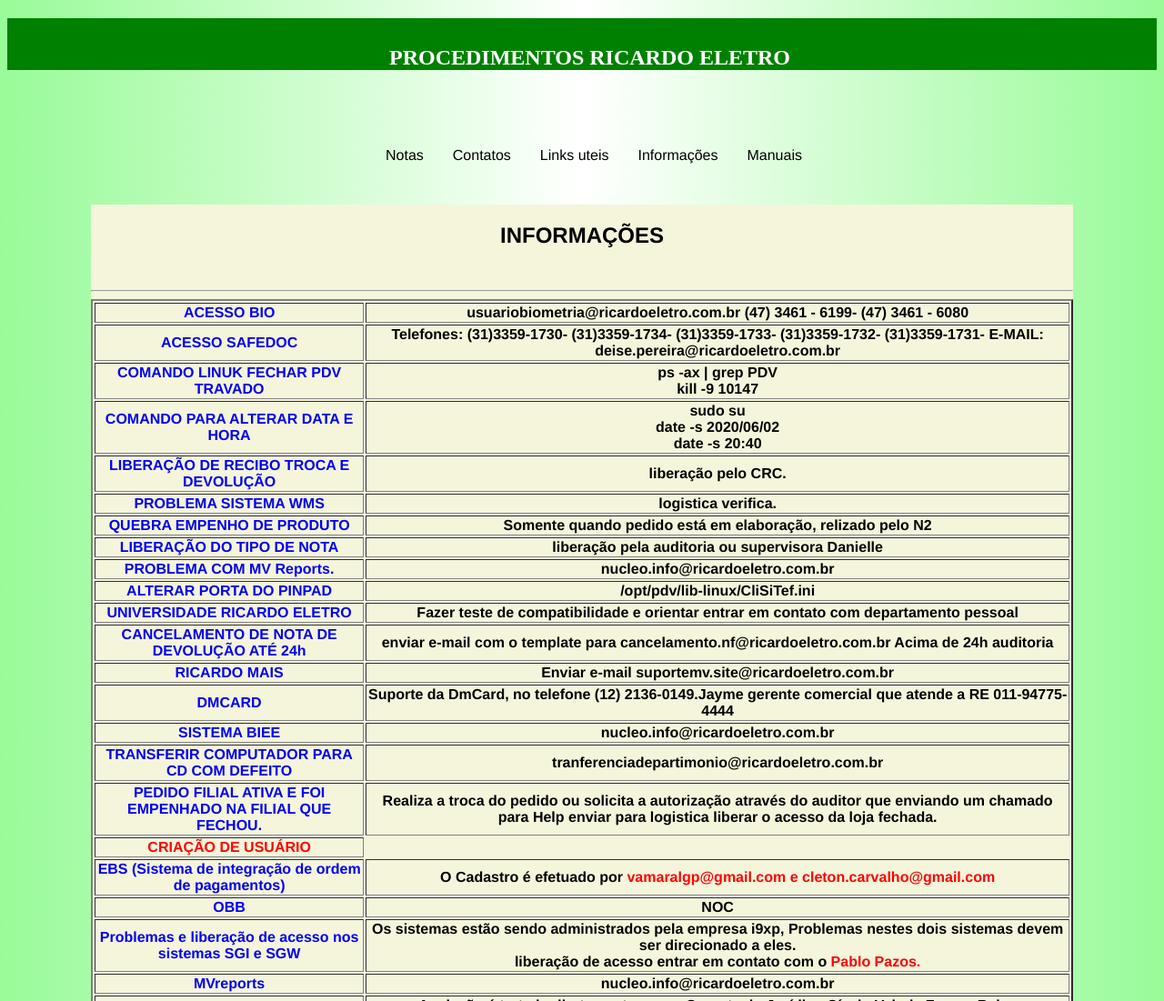
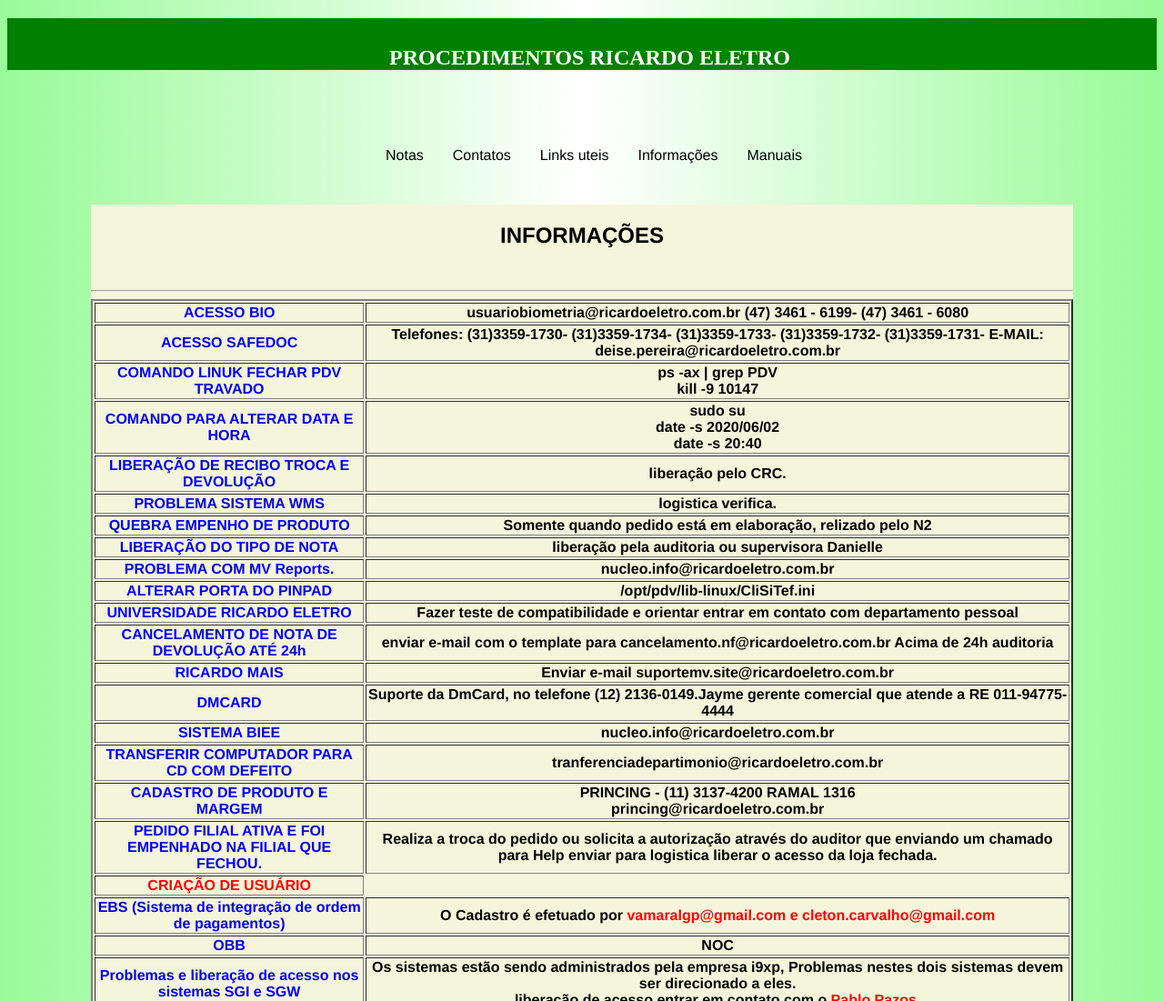
Before and after one commit to katiasveloso/relo, a plain HTML site: page informacoes.html in a window 1280 px wide. Shown: the top 1101 px of the page at 91% size. Drawn offline with Linux system fonts and the light colour scheme.

Commit message:
Update informacoes.html

```diff
--- a/informacoes.html
+++ b/informacoes.html
@@ -206,6 +206,16 @@
 			 <th> <font color="# 0000FF">TRANSFERIR COMPUTADOR PARA CD COM DEFEITO</font></th>
 		      <th> <font color="black"> tranferenciadepartimonio@ricardoeletro.com.br
 
+
+			</font></th>
+
+		</tr>
+
+			<tr>
+			 <th> <font color="# 0000FF">CADASTRO DE PRODUTO E MARGEM</font></th>
+		      <th> <font color="black">
+							PRINCING - (11) 3137-4200 RAMAL 1316<br>
+			      				princing@ricardoeletro.com.br
 
 			</font></th>
 
```
